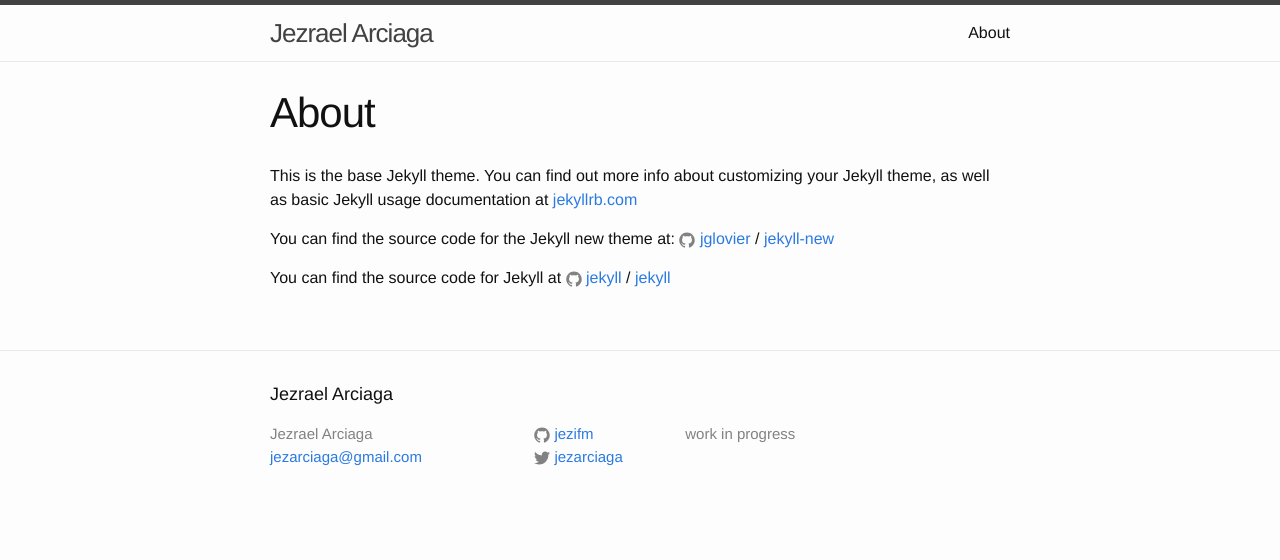
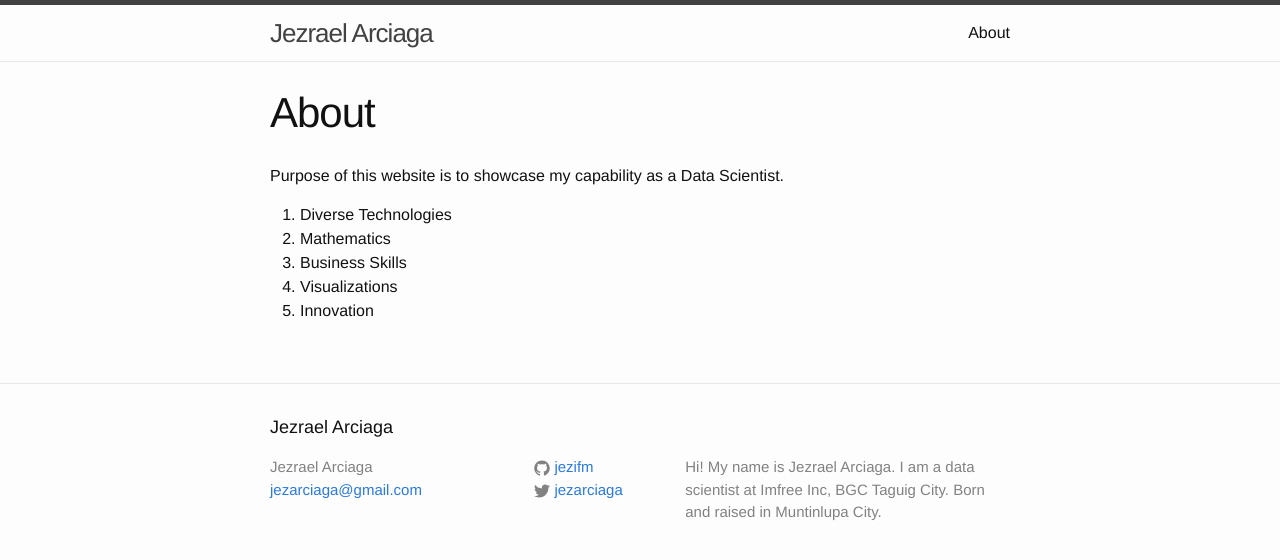
Before and after one commit to dharmeshkakadia/jezifm.github.io, a Jekyll site: the page built from about.md, in a window 1280 px wide. Shown: the top 560 px of the page. Built offline with Jekyll 4.4.1, drawn with Linux system fonts in a browser that asks for light colours.

```diff
--- a/_config.yml
+++ b/_config.yml
@@ -20,7 +20,7 @@
 title: Jezrael Arciaga
 email: jezarciaga@gmail.com
 description: >
-  work in progress
+  Hi! My name is Jezrael Arciaga. I am a data scientist at Imfree Inc, BGC Taguig City. Born and raised in Muntinlupa City.
 baseurl: ""
 url: "http://jezifm.github.io"
 repository: jezifm/jezifm.github.io
--- /dev/null
+++ b/_includes/blog-footer.html
@@ -0,0 +1,5 @@
+<script src='https://code.jquery.com/jquery-2.2.3.min.js'></script>
+<script src='https://d3js.org/d3.v3.min.js'></script>
+<script src='https://d3js.org/queue.v1.min.js'></script>
+<script src='https://d3js.org/topojson.v1.min.js'></script>
+<script src='https://code.jquery.com/ui/1.11.4/jquery-ui.js'></script>
--- /dev/null
+++ b/_includes/blog-head.html
@@ -0,0 +1 @@
+<link rel="stylesheet" href="https://cdnjs.cloudflare.com/ajax/libs/jqueryui/1.11.4/jquery-ui.min.css">
--- a/about.md
+++ b/about.md
@@ -4,12 +4,19 @@ title: About
 permalink: /about/
 ---
 
-This is the base Jekyll theme. You can find out more info about customizing your Jekyll theme, as well as basic Jekyll usage documentation at [jekyllrb.com](http://jekyllrb.com/)
+Purpose of this website is to showcase my capability as a Data Scientist.
 
-You can find the source code for the Jekyll new theme at:
+1. Diverse Technologies
+2. Mathematics
+3. Business Skills
+4. Visualizations
+5. Innovation
+
+<!-- You can find the source code for the Jekyll new theme at:
 {% include icon-github.html username="jglovier" %} /
 [jekyll-new](https://github.com/jglovier/jekyll-new)
 
 You can find the source code for Jekyll at
 {% include icon-github.html username="jekyll" %} /
 [jekyll](https://github.com/jekyll/jekyll)
+ -->
```
Also changed, not shown: _posts/2016-05-11-quantitative-research.markdown (added, +27 -0 lines), _posts/2016-05-11-statistical-analysis.markdown (added, +21 -0 lines), _posts/2016-05-16-adding-visualization-jekyll.markdown (added, +45 -0 lines).
